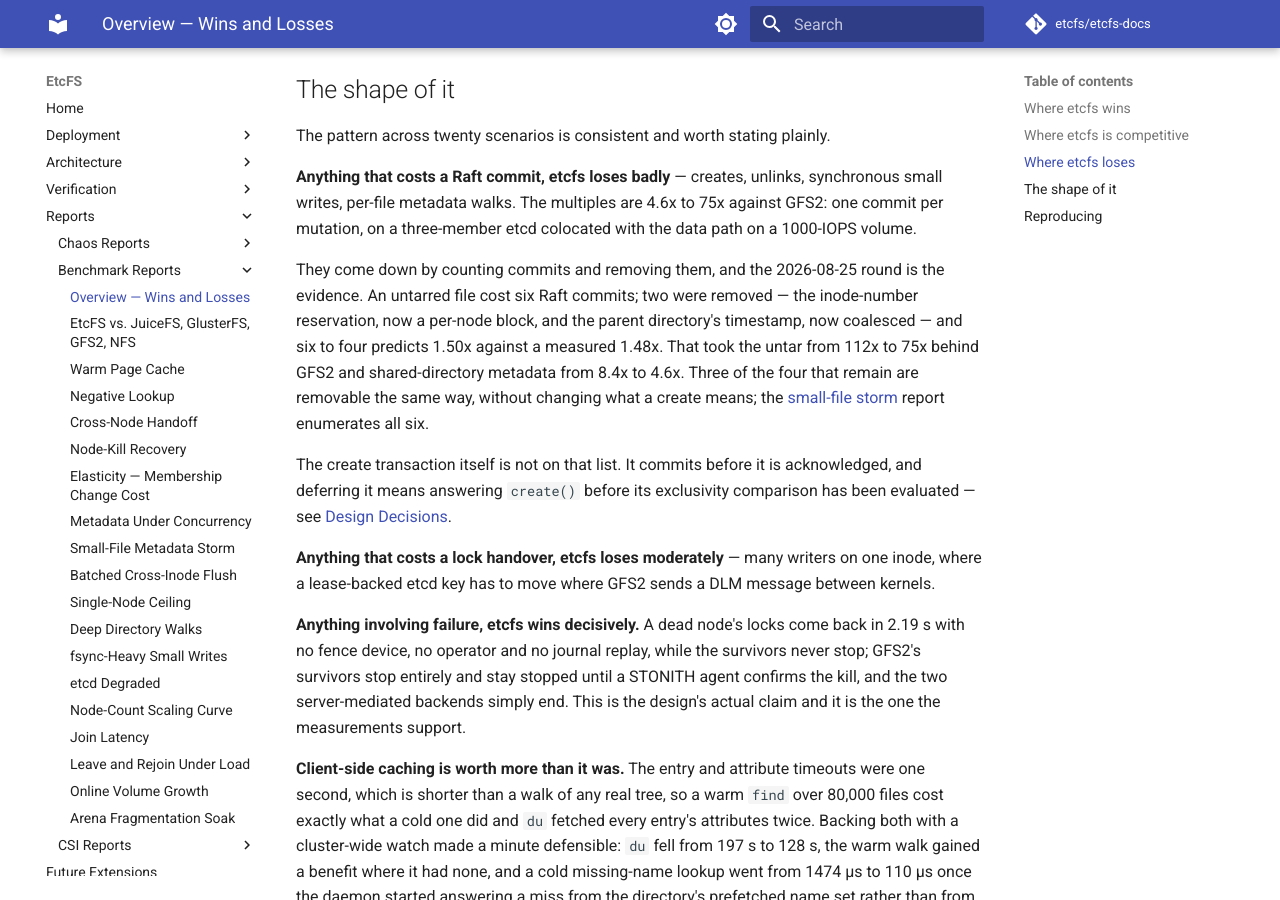
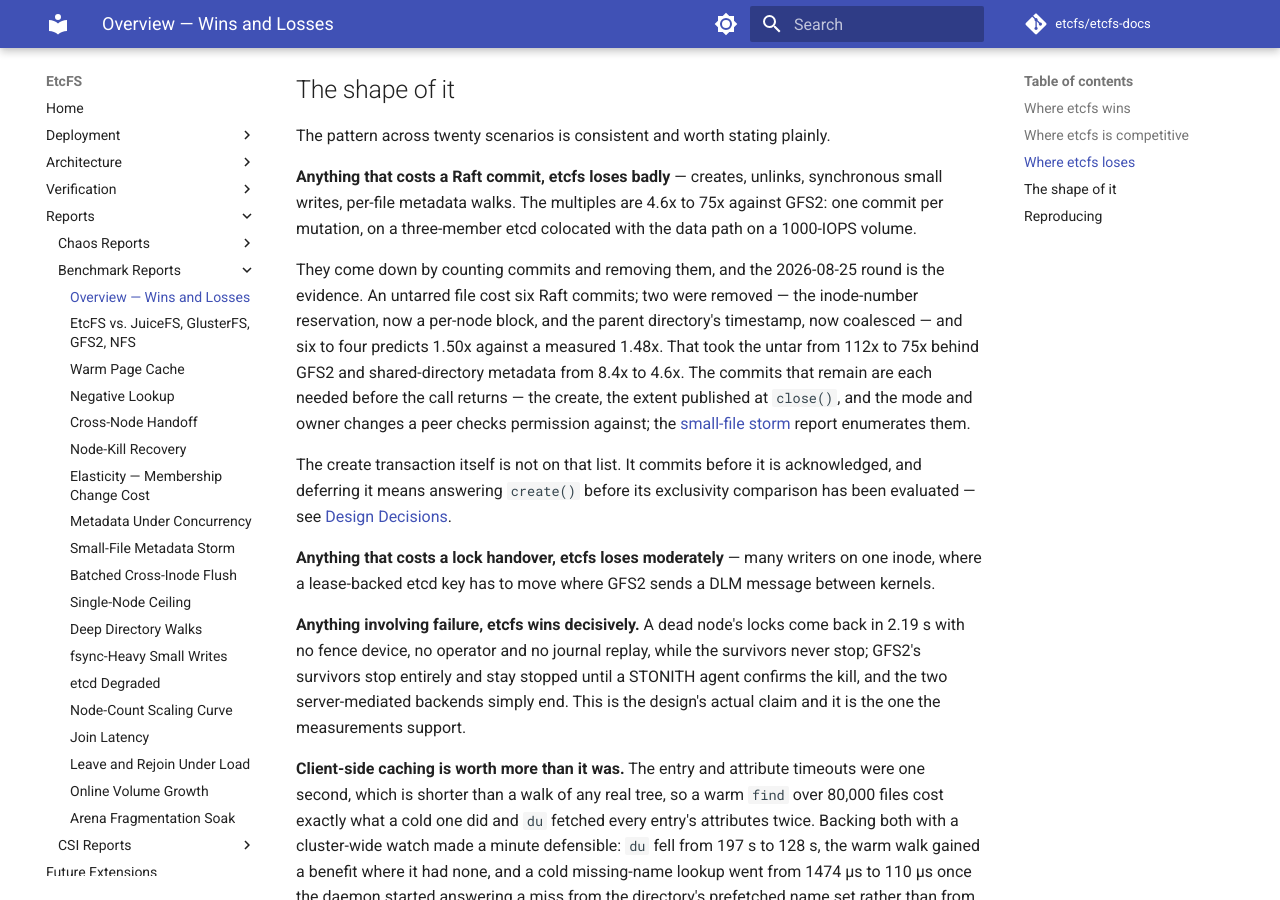
Before and after one commit to etcfs/etcfs-docs, an MkDocs documentation site: the page built from docs/reports/benchmark-reports/overview.md, in a window 1280 px wide and 900 px high, scrolled down 3701 px. Built offline with MkDocs 1.6.1 and Material for MkDocs 9.7.7, drawn with Linux system fonts in a browser that asks for light colours; comment, search, counter and statistics services are not loaded.

Commit message:
docs(benchmarks): removed the overview's claim that three remaining create commits are removable

```diff
--- a/docs/reports/benchmark-reports/overview.md
+++ b/docs/reports/benchmark-reports/overview.md
@@ -67,9 +67,10 @@ is the evidence. An untarred file cost six Raft commits; two were removed — th
 inode-number reservation, now a per-node block, and the parent directory's
 timestamp, now coalesced — and six to four predicts 1.50x against a measured
 1.48x. That took the untar from 112x to 75x behind GFS2 and shared-directory
-metadata from 8.4x to 4.6x. Three of the four that remain are removable the same
-way, without changing what a create means; the
-[small-file storm](smallfile-storm.md) report enumerates all six.
+metadata from 8.4x to 4.6x. The commits that remain are each needed before the
+call returns — the create, the extent published at `close()`, and the mode and
+owner changes a peer checks permission against; the
+[small-file storm](smallfile-storm.md) report enumerates them.
 
 The create transaction itself is not on that list. It commits before it is
 acknowledged, and deferring it means answering `create()` before its exclusivity
```
